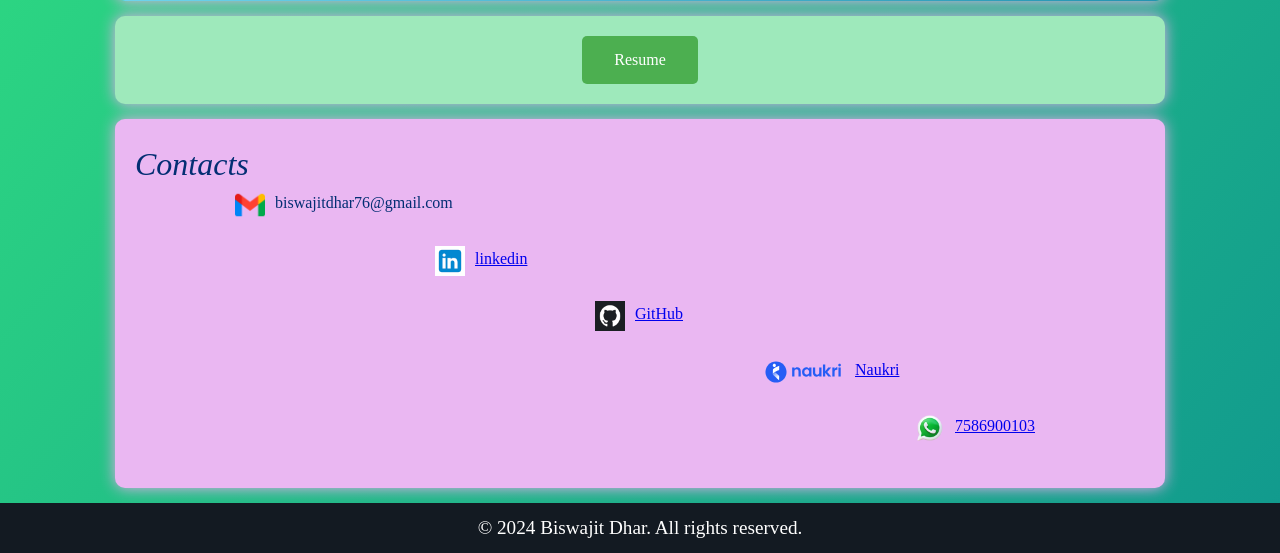
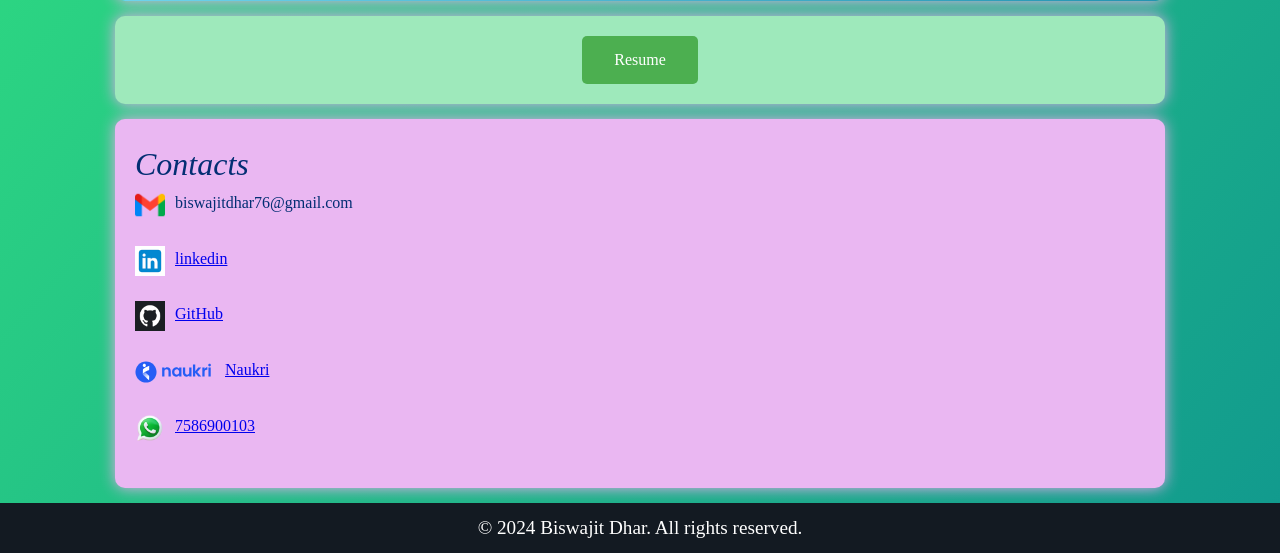
Before and after one commit to biswajitdhar76/Portfolio_Flask, a Flask app: page / in a window 1280 px wide. Shown: the part 893-1446 px from the top of the page. Run offline with Flask 3, Linux system fonts and the light colour scheme.

Commit message:
Update Home_stylesheet.css

```diff
--- a/static/Home_stylesheet.css
+++ b/static/Home_stylesheet.css
@@ -151,28 +151,23 @@ section h2{
 }
 
 #gmail{
-  margin-left:100px;
   gap:30px;
 
 }
 
 #linkedin{
-  margin-left:300px;
   gap:30px;
 }
 
 #github{
-  margin-left:460px;
   gap:30px;
 }
 
 #naukri{
-  margin-left:630px;
   gap:30px;
 }
 
 #whatsapp{
-  margin-left:780px;
   gap:30px;
 }
 
```
